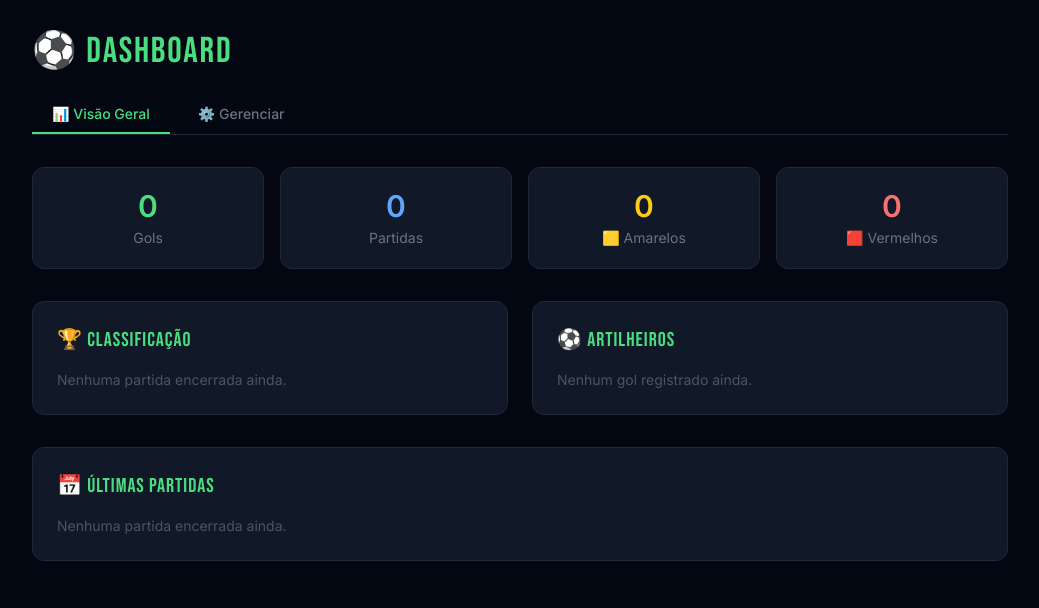
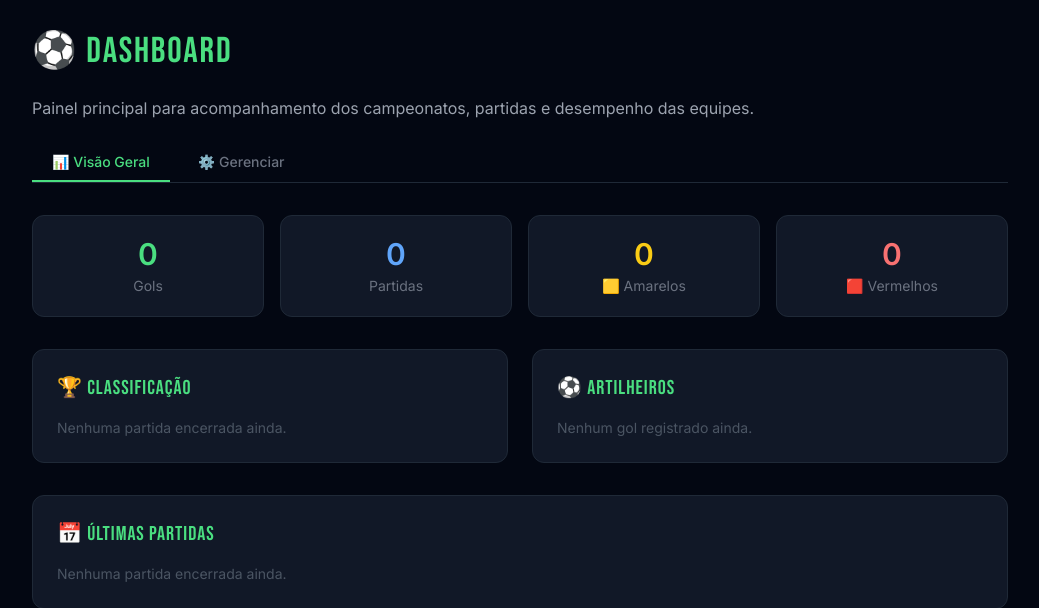
Before and after one commit to LincolnRicardo/Projeto---Sistema-de-Gerenciamento-de-Campeonato-, a Django app: page / in a window 1280 px wide. Shown: the part 65-673 px from the top of the page, without its empty margins (120-1159 px from the left). Run offline with Django 5.2, Linux system fonts and the light colour scheme; data that the repository does not hold is empty; some libraries are stand-ins or nearby versions.

Commit message:
adicionada a alteração no dashboard

```diff
--- a/gerenciamento/templates/dashboard.html
+++ b/gerenciamento/templates/dashboard.html
@@ -11,6 +11,10 @@
 {% endif %}
 
 <h1 class="font-display text-4xl text-green-400 mb-6 tracking-wider">⚽ DASHBOARD</h1>
+
+<p class="text-gray-400 mb-6">
+  Painel principal para acompanhamento dos campeonatos, partidas e desempenho das equipes.
+</p>
 
 <!-- Abas -->
 <div class="flex gap-2 mb-8 border-b border-gray-800">
```
